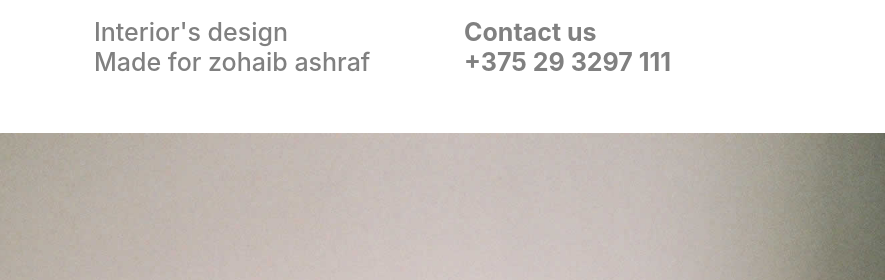
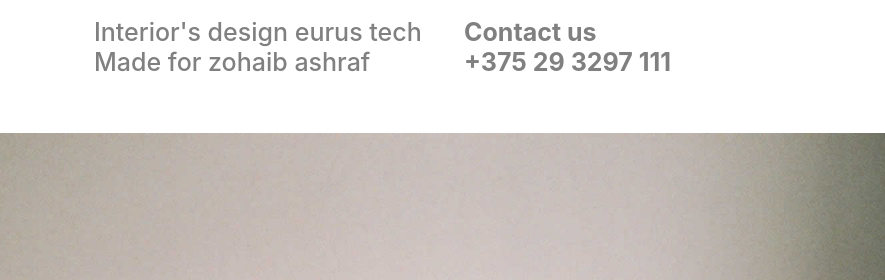
Before and after one commit to zohaibashrafdevops/circlecitesting, a plain HTML site: page index.html in a window 1280 px wide. Shown: the top 280 px of the page, 0-885 px from the left. Drawn offline with nearby package versions, Linux system fonts and the light colour scheme.

Commit message:
update config files

```diff
--- a/index.html
+++ b/index.html
@@ -1,7 +1,7 @@
 <!DOCTYPE html>
 <html>
   <head>
-    <title>Interior's design by zohaib ashraf</title>
+    <title>Interior's design by zohaib ashraf v1 version</title>
     <meta charset="UTF-8">
     <meta name="viewport" content="width=device-width, initial-scale=1">
     <link rel="stylesheet" href="style.css">
@@ -20,7 +20,7 @@
     <body>
       <div class="row container header">
          <div class="col-12 col-sm-4 col-md-4 col-lg-4 col-xl-4 container">
-              <h1>Interior's design  <br>
+              <h1>Interior's design eurus tech  <br>
               Made for zohaib ashraf</h1>
          </div>
          <div class="col-12 col-md-4 col-lg-4 col-xl-4 conrainer">
```
